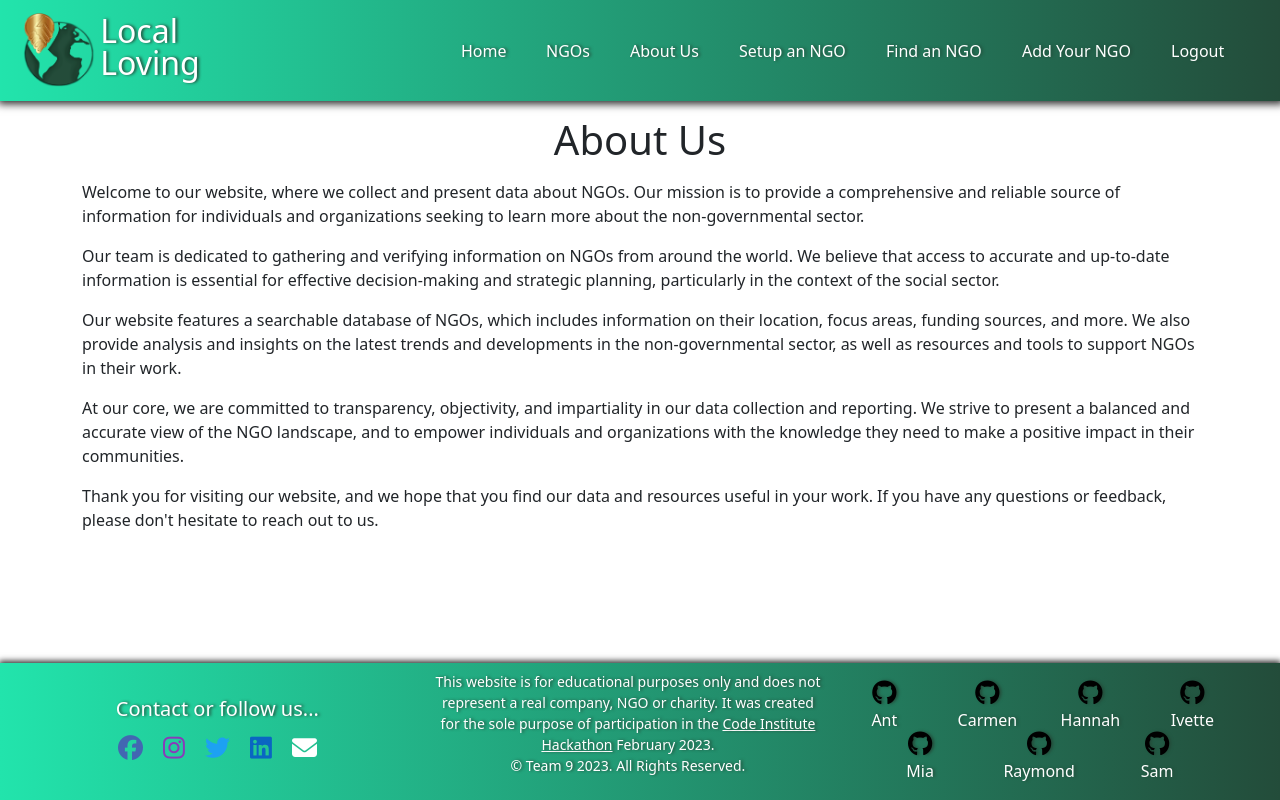
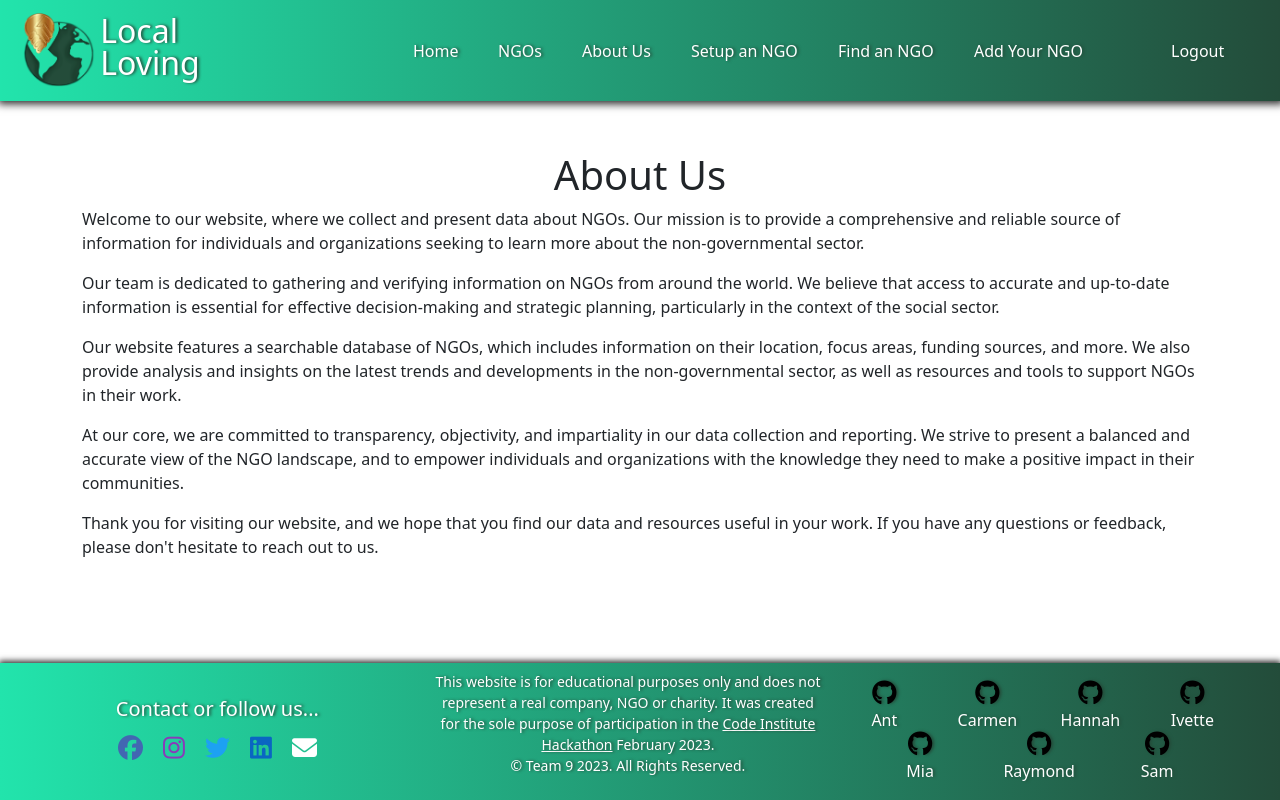
Before and after one commit to SamMartin92/hackathon-team-9a, a Django app: page /about/ in a window 1280 px wide. Run offline with Django 4.2, Linux system fonts and the light colour scheme; the visitor is signed in with stand-in values (Sample User, id 1); some libraries are stand-ins or nearby versions.

Commit message:
Fix style around the page

```diff
--- a/static/css/style.css
+++ b/static/css/style.css
@@ -291,7 +291,7 @@ footer h5 {
     text-shadow: 2px 0px 3px #000;
     color: #FFF;
     padding: 20px 0 30px 0;
-    margin-bottom: 10%;
+    margin-bottom: 5%;
 }
 
 .btn-primary {
@@ -403,8 +403,8 @@ footer h5 {
     color:#22e4ac;
 }
 
-@media screen and (max-width:765px) {
-    .ngo-box-img {
-        margin: 10px 0 20px 0;
-    }
+/* ABOUT PAGE */
+
+.about {
+    margin: 4% auto;
 }
--- a/templates/about.html
+++ b/templates/about.html
@@ -3,8 +3,8 @@
 {% block content %}
 
 <!-- What goes here will render as body of the page -->
-<div class="container">
-    <h1 class="text-center my-3">About Us</h1>
+<div class="container about">
+    <h1 class="text-center">About Us</h1>
     <p>Welcome to our website, where we collect and present data about NGOs. Our mission is to provide a comprehensive
         and reliable source of information for individuals and organizations seeking to learn more about the
         non-governmental sector.
--- a/templates/base.html
+++ b/templates/base.html
@@ -87,7 +87,7 @@
                                 <a class="nav-link hvr-float" href="{% url 'add_ngo' %}"><i
                                         class="fa-solid fa-circle-user pe-3 d-lg-none"></i>Add Your NGO</a>
                             </li>
-                            <li class="nav-item">
+                            <li class="nav-item ps-lg-5 pt-4 pt-lg-0">
                                 <a class="nav-link hvr-float" href="{% url 'account_logout' %}"><i
                                         class="fa-solid fa-circle-user pe-3 d-lg-none"></i>Logout</a>
                             </li>
--- a/templates/form.html
+++ b/templates/form.html
@@ -2,7 +2,7 @@
 
 {% block content %}
 <div class="container">
-    <div class="col-md-8 mt-3 offset-md-2 box-add-ngo">
+    <div class="col-md-8 mt-5 offset-md-2 box-add-ngo">
         <form method="post" id="form_section" enctype="multipart/form-data" style="margin-top: 1.3em;"
             class="form-label">
 
--- a/templates/setup.html
+++ b/templates/setup.html
@@ -7,7 +7,7 @@
     <div class="row">
         <div class="col-lg-2 .d-md-none .d-sm-none banner-left"></div>
         <div class="col-lg-8 col-sm-12">
-            <h1 class="text-center my-3">How to Setup an NGO</h1>
+            <h1 class="text-center my-4">How to Setup an NGO</h1>
             <p>Setting up an NGO (non-governmental organization) typically involves the following steps:</p>
             <ol>
                 <li class="mt-3"><b>Identify a need:</b> Determine the cause or issue you want to address with your NGO,
```
